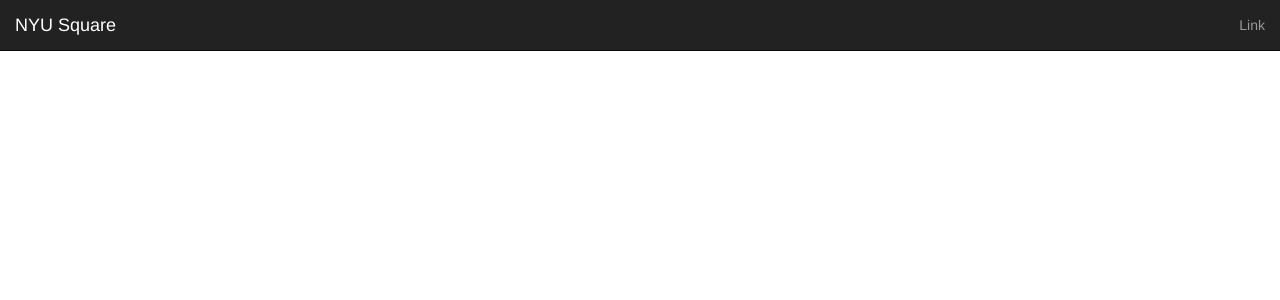
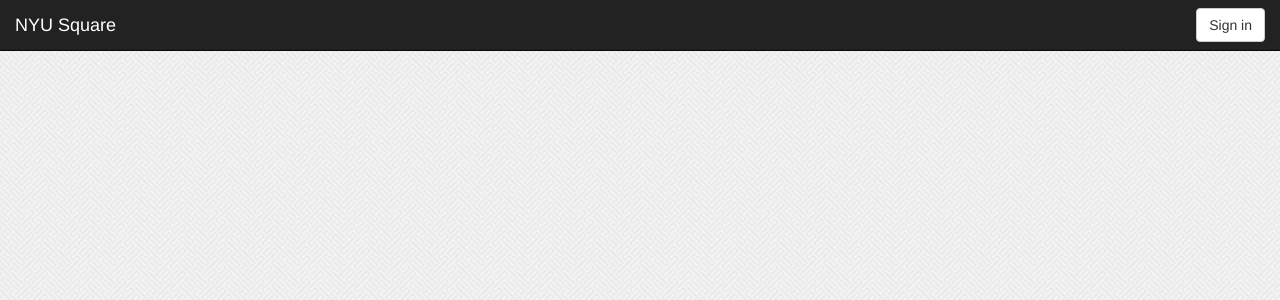
Before and after one commit to Wayne-Jones/2014NYUHacks, a PHP site: page / in a window 1280 px wide. Shown: the top 300 px of the page. Run offline with PHP 8.4, Linux system fonts and the light colour scheme; some libraries are stand-ins or nearby versions.

Commit message:
Fixed up Navbar and added style.css

```diff
--- /dev/null
+++ b/css/style.css
@@ -0,0 +1,3 @@
+body {
+    background-image: url(../images/background.png); background-repeat: repeat;
+}
--- a/index.php
+++ b/index.php
@@ -8,6 +8,7 @@
 
     <!-- Bootstrap -->
     <link href="css/bootstrap.min.css" rel="stylesheet">
+    <link href="css/style.css" rel="stylesheet">
 
   </head>
   <body>
@@ -27,8 +28,8 @@
 
         <!-- Collect the nav links, forms, and other content for toggling -->
         <div class="collapse navbar-collapse" id="bs-example-navbar-collapse-1">
-          <ul class="nav navbar-nav navbar-right">
-            <li><a href="#">Link</a></li>
+          <ul class="nav navbar-nav pull-right">
+            <button type="button" class="btn btn-default navbar-btn">Sign in</button>
           </ul>
         </div><!-- /.navbar-collapse -->
       </div><!-- /.container-fluid -->
```
Also changed, not shown: images/background.png (added).
